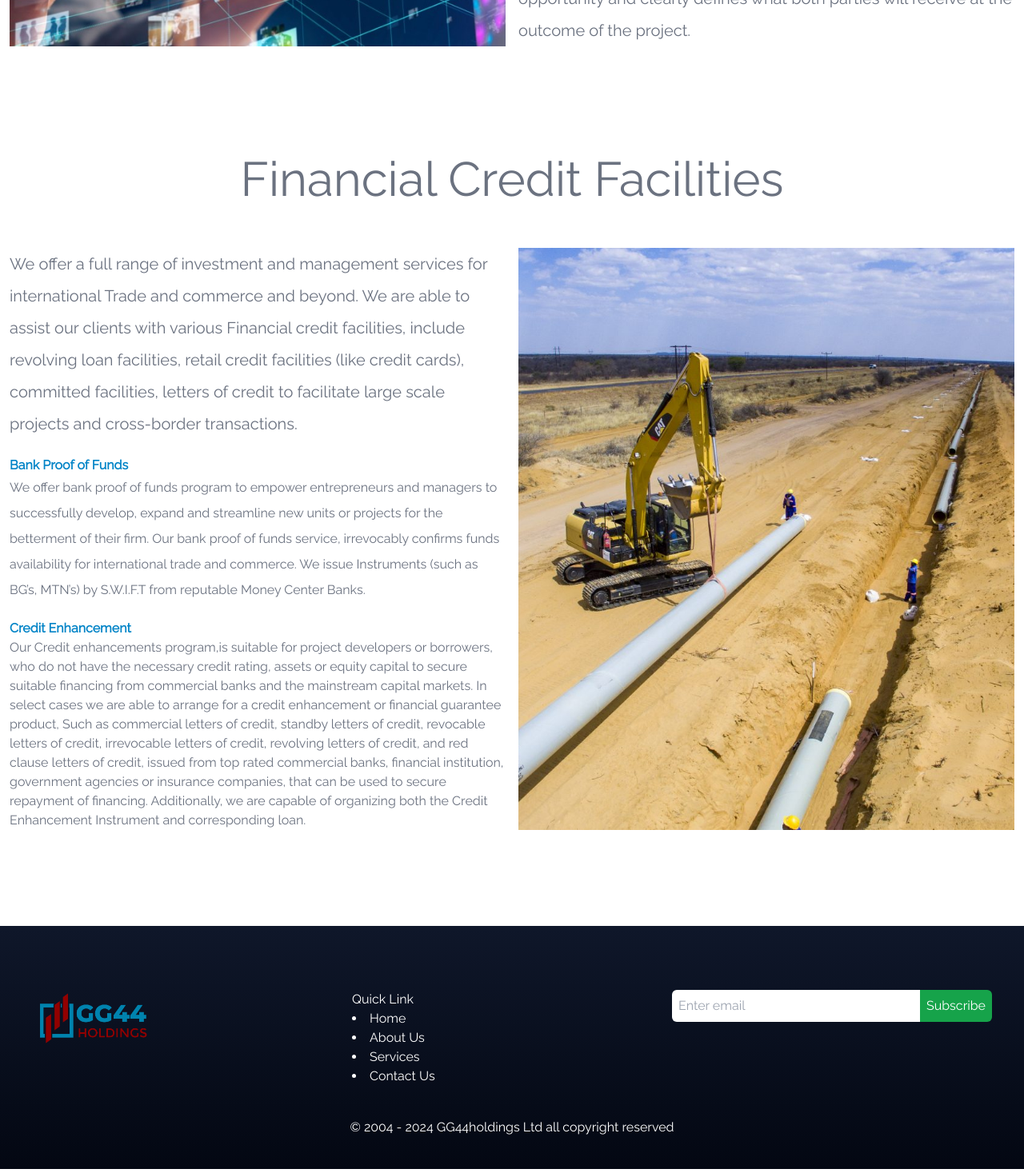
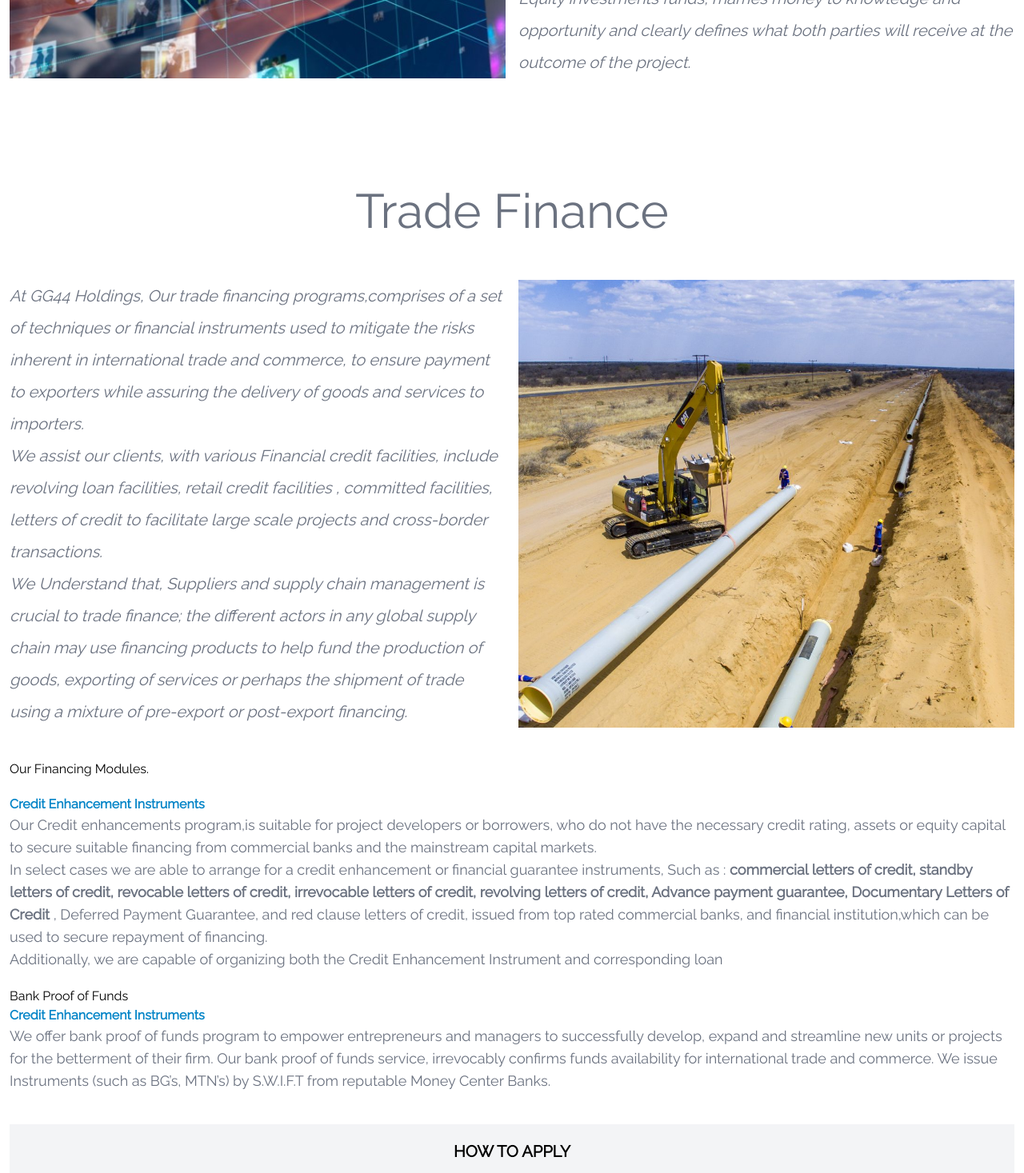
Before and after one commit to Dekin0Linux/gg44, a Next.js app: page /offer in a window 1280 px wide. Shown: the part 1330-2797 px from the top of the page at 80% size. Built offline with nearby package versions, Linux system fonts and the light colour scheme.

Commit message:
new changes updated

```diff
--- a/app/components/home/Contact.jsx
+++ b/app/components/home/Contact.jsx
@@ -15,7 +15,7 @@ function Contact() {
                         <div className="w-10 h-10 bg-gray-100 flex justify-center items-center shadow-md">
                             <MdOutlineEmail size={30} />
                         </div>
-                        <p>testemail@gmail.com</p>
+                        <p>support@gg44holdings.com</p>
                     </div>
 
                     <div className="shadow-blue-300/50  shadow-xl p-5 w-fit my-5 flex items-center gap-5">
@@ -28,7 +28,7 @@ function Contact() {
                         <div className="w-10 h-10 bg-gray-100 flex justify-center items-center shadow-md">
                             <FaLocationDot size={30} />
                         </div>
-                        <p>testemail@gmail.com</p>
+                        <p>Accra -Ghana ( East Legon )</p>
                     </div>
                 </div>
                 <div className="flex-1 bg-gray-50 p-5 rounded-lg shadow-xl" data-aos="fade-up" data-aos-duration="3000">
--- a/app/components/home/Hero.jsx
+++ b/app/components/home/Hero.jsx
@@ -8,14 +8,17 @@ function Hero() {
         <div className="md:h-[80vh] h-[70vh] relative hero-bg">
 
             <div className="absolute inset-0  text-white container mx-auto text-center  z-30 overflow-hidden">
-                <Navbar />
+
                 <div className="flex flex-col items-center justify-center w-full h-full">
-                    <div className="text-3xl md:text-4xl lg:text-8xl leading-loose font-bold w-[80%] relative text-white" data-aos="fade-up" data-aos-duration="3000">
-                        Investment | Advisory  | Solutions
+                    <div className="text-xl md:text-3xl lg:text-7xl md:font-semibold w-[80%] relative text-white tracking-wide leading-loose" data-aos="fade-up" data-aos-duration="3000 ">
+                    Private Equity investment | Venture Capital | Trade Finance
                     </div>
 
                 </div>
             </div>
+            <div className='absolute w-full z-50'>
+                    < Navbar />
+                </div>
 
         </div>
     )
--- a/app/components/home/Partners.jsx
+++ b/app/components/home/Partners.jsx
@@ -10,11 +10,11 @@ function Partners() {
             <img src="/images/3.jpg" alt="image" className="object-cover w-full h-full" />
           </div>
           <div className="flex-1 md:px-10 p-3" data-aos="fade-left">
-            <h3 className="text-6xl font-semibold my-5">About Us</h3>
-            <p className=" text-gray-600 text-xl">As a multi-industry holding company based in Ghana, our investment scope,cut across Africa. GG44 Holdings Ltd, provide competitive advantage, drive sustainability and deliver trust. The solutions we provide reflect the insights generated by our diverse, global business platform, which encompasses private equity,Venture Capital , real estate funds, hedge fund solutions, credit funds and independent advisory and restructuring practices. </p>
+            <h3 className="text-3xl font-semibold my-5 text-gray-500">WHO IS GG44</h3>
+            <p className=" text-gray-600 text-xl">GG44 Holdings Ltd, is a multi-industry holding company based in Ghana, we work directly with and on behalf of private companies seeking debt/equity/project financing from export credit agencies, grant providing agencies, private sources of capital and funds for purposes of privatization, restructuring or start-up capital for businesses in Africa. </p>
               <br />
             <p className=" text-gray-600 text-xl">
-            We have built the firm on a strong foundation of intellectual and financial capital. We focus on attracting exceptionally talented people and on creating an atmosphere that rewards initiative and independent thinking. Our solid financial base, including strong capital and liquidity which ensures our capacity to deliver on our commitments.... <br />
+            The solutions we provide reflect the insights generated by our diverse, global business platform, which encompasses private equity funds,Venture Capital, real estate funds, hedge fund solutions, credit funds and independent advisory and restructuring practices. <br />
 
               <Link href="/about" className="text-blue-700">Read More</Link>
             </p>
--- a/app/offer/page.jsx
+++ b/app/offer/page.jsx
@@ -23,9 +23,9 @@ function page() {
               <img src="/images/13.jpg" alt="img1" className="h-full object-cover" />
             </div>
             <div className>
-              <p className="text-gray-500 md:leading-loose text-xl">
+              <p className="text-gray-500 md:leading-loose text-xl italic">
                 From an operation, focused on small and large scale investments, we have grown our Private Equity funds into a business pursuing investments throughout Africa and executing not only typical leveraged buyout acquisitions of seasoned companies, but also investment and transactions involving growth-equity or start-up businesses in established industries, minority investments, corporate partnerships, structured securities and industry consolidations.
-                <br />
+                <br /> <br />
                 Our Venture capital program, is typically provided to early-stage start-up companies that have high growth potential in industries such as information technology ,Agribusiness, Health and Medicine and manufacturing related sectors. Our Venture capital and Private Equity investments funds, marries money to knowledge and opportunity and clearly defines what both parties will receive at the outcome of the project.
               </p>
             </div>
@@ -38,31 +38,65 @@ function page() {
 
         <section className="md:my-20 my-10 px-3" data-aos="fade-up" data-aos-duration="3000">
           {/* grid md:grid-cols-2 gap-4 */}
-          <p className="md:text-6xl text-3xl md:font-light font-bold p-4 text-gray-500 text-center">Financial Credit Facilities</p>
+          <p className="md:text-6xl text-3xl md:font-light font-bold p-4 text-gray-500 text-center">Trade Finance</p>
           <div className="grid md:grid-cols-2 gap-4 md:py-10">
             <div className>
-              <p className="text-gray-500 leading-loose text-xl">
-                We offer a full range of investment and management services for international Trade and commerce and beyond. We are able to assist our clients with various Financial credit facilities, include revolving loan facilities, retail credit facilities (like credit cards), committed facilities, letters of credit to facilitate large scale projects and cross-border transactions.
+              <p className="text-gray-500 leading-loose text-xl italic">
+                At GG44 Holdings, Our trade financing programs,comprises of a set of techniques or financial instruments used to mitigate the risks inherent in international trade and commerce, to ensure payment to exporters while assuring the delivery of goods and services to importers.
               </p>
-              <p className="md:text-md text-md font-semibold pt-5 text-sky-600">Bank Proof of Funds</p>
-              <p className="text-gray-500 leading-loose">
-                We offer bank proof of funds program to empower entrepreneurs and managers to successfully develop, expand and streamline new units or projects for the betterment of their firm. Our bank proof of funds service, irrevocably confirms funds availability for international trade and commerce. We issue Instruments (such as BG’s, MTN’s) by S.W.I.F.T  from reputable Money Center Banks.
+              <p className="text-gray-500 leading-loose text-xl italic">
+                We assist our clients, with various Financial credit facilities, include revolving loan facilities, retail credit facilities , committed facilities, letters of credit to facilitate large scale projects and cross-border transactions.
               </p>
 
-              <div>
-                <p className="md:text-md text-md font-semibold pt-5 text-sky-600">Credit Enhancement</p>
-                <p className="text-gray-500">
-                  Our Credit enhancements program,is suitable for project developers or borrowers, who do not have the necessary credit rating, assets or equity capital to secure suitable financing from commercial banks and the mainstream capital markets. In select cases we are able to arrange for a credit enhancement or financial guarantee product, Such  as commercial letters of credit, standby letters of credit, revocable letters of credit, irrevocable letters of credit, revolving letters of credit, and red clause letters of credit, issued from top rated commercial banks, financial institution, government agencies or insurance companies, that can be used to secure repayment of financing.
-                  Additionally, we are capable of organizing both the Credit Enhancement Instrument and corresponding loan.
+              <p className="text-gray-500 leading-loose text-xl italic">
+                We Understand that, Suppliers and supply chain management is crucial to trade finance; the different actors in any global supply chain may use financing products to help fund the production of goods, exporting of services or perhaps the shipment of trade using a mixture of pre-export or post-export financing.
+              </p>
 
-                </p>
-              </div>
+
             </div>
-
             <div className="w-full h-full">
               <img src="/images/2.jpg" alt="img2" className="h-full object-cover" />
             </div>
           </div>
+
+          <div>
+            <h4>Our Financing Modules.</h4>
+            <p className="md:text-md text-md font-semibold pt-5 text-sky-600">Credit Enhancement Instruments</p>
+            <p className="text-gray-500 text-lg">
+              Our Credit enhancements program,is suitable for project developers or borrowers, who do not have the necessary credit rating, assets or equity capital to secure suitable financing from commercial banks and the mainstream capital markets.
+
+            </p>
+            <p className="text-gray-500 text-lg">In select cases we are able to arrange for a credit enhancement or financial guarantee instruments, Such  as : <b> commercial letters of credit, standby letters of credit, revocable letters of credit, irrevocable letters of credit, revolving letters of credit, Advance payment guarantee, Documentary Letters of Credit </b>, Deferred Payment Guarantee, and red clause letters of credit, issued from top rated commercial banks, and financial institution,which can be used to secure repayment of financing. <br />
+              Additionally, we are capable of organizing both the Credit Enhancement Instrument and corresponding loan
+            </p>
+          </div>
+          <div className='pt-5'>
+            <h4>Bank Proof of Funds</h4>
+            <p className="md:text-md text-md font-semibold  text-sky-600">Credit Enhancement Instruments</p>
+            <p className="text-gray-500 text-lg">
+              We offer bank proof of funds program to empower entrepreneurs and managers to successfully develop, expand and streamline new units or projects for the betterment of their firm. Our bank proof of funds service, irrevocably confirms funds availability for international trade and commerce. We issue Instruments (such as BG’s, MTN’s) by S.W.I.F.T  from reputable Money Center Banks.
+            </p>
+          </div>
+          <div className='pt-5 bg-gray-100 p-10 my-10'>
+            <h4 className='text-center text-xl font-bold'>HOW TO APPLY</h4>
+            <div className='my-5'>
+              <p className="md:text-md text-md font-semibold  text-sky-600">1. Apply for Financial Instrument</p>
+              <p className="text-gray-500 text-lg">
+                <b>Dear Applicant</b> <br />
+                Please <a href="#" className='text-blue-500'>click to fill the form</a>  with the basic information required to apply for Bank Guarantee or Stand by Letter of Credits. We will contact you within two working days
+              </p>
+            </div>
+            <div>
+              <p className="md:text-md text-md font-semibold  text-sky-600">2. Equity/Venture Financing</p>
+              <p className="text-gray-500 text-lg">
+                <b>Dear Applicant</b> <br />
+                Please submit a detailed Executive Summary of your business, including locations and contacts details, to <a href='mailto:management@GG44holdings.com.' className='text-blue-500'>management@GG44holdings.com.</a>   We will contact you within two working days.
+              </p>
+            </div>
+
+
+          </div>
+
         </section>
       </div>
     </div>
```
Also changed, not shown: app/about/page.jsx (+7 -2 lines).
